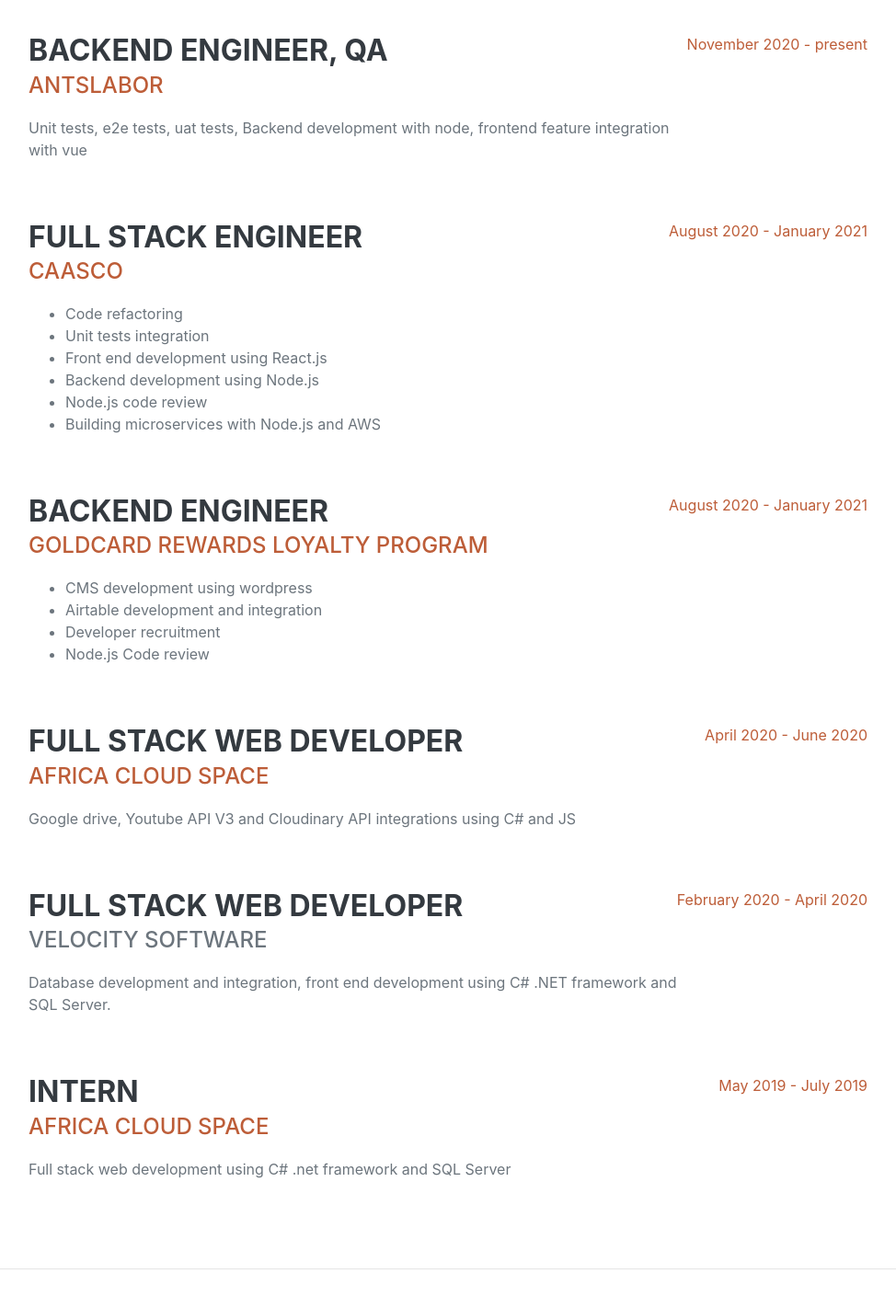
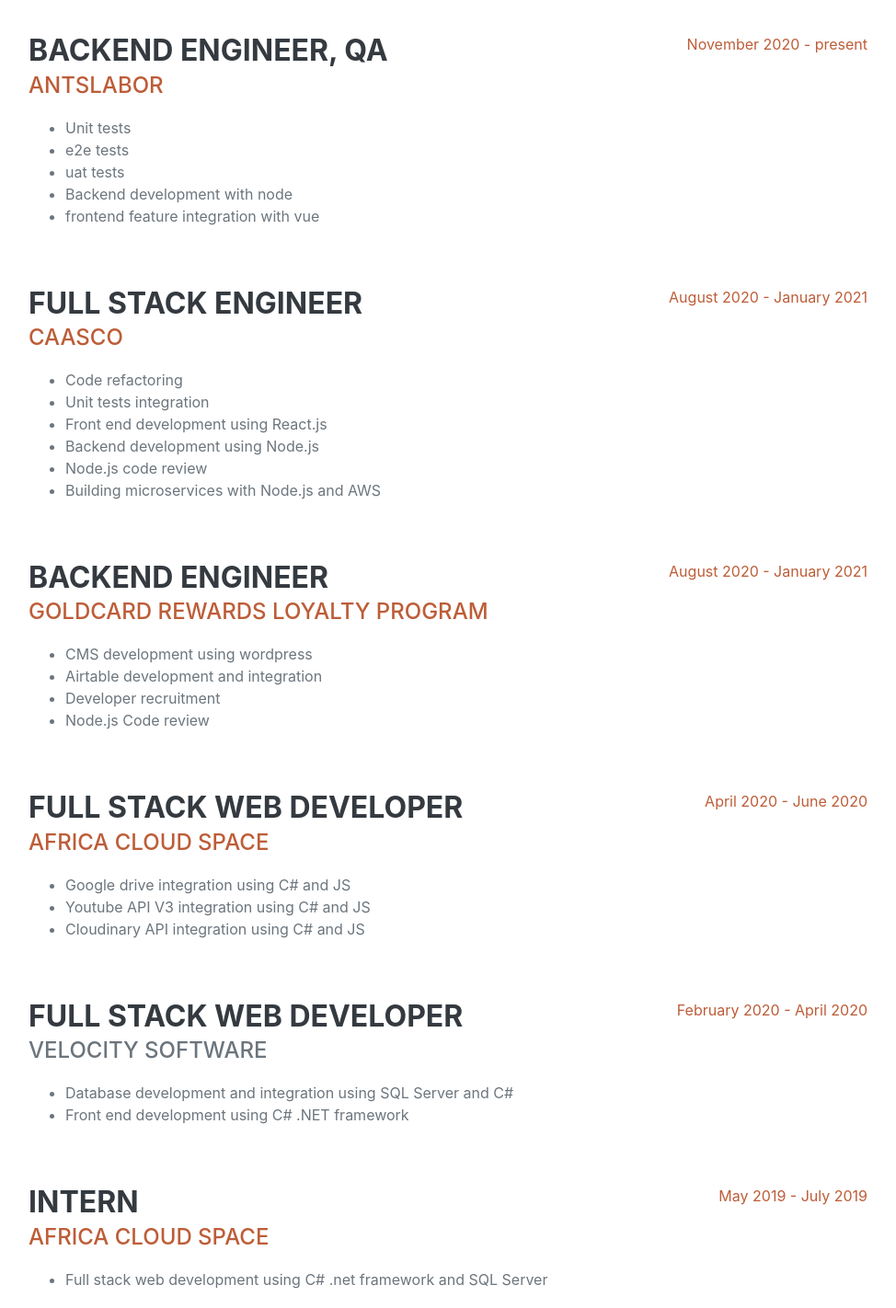
Before and after one commit to sa-w/sa-w.github.io, a plain HTML site: page index.html in a window 1280 px wide. Shown: the part 960-2382 px from the top of the page at 92% size, without its empty margins (289-1263 px from the left). Drawn offline with nearby package versions, Linux system fonts and the light colour scheme; a web font is replaced by a local one.

Commit message:
Update index.html
Added lists

```diff
--- a/index.html
+++ b/index.html
@@ -54,8 +54,8 @@
                     <a href="mailto:steveakhwale83@gmail.com">steveakhwale83@gmail.com</a>
                 </div>
                 <p class="lead mb-5">I am an avid software developer keen on industry standards and best practises in my
-                    craft. I leverage on the power of latest tools with a bias towards Microservices, NodeJS, React, AWS
-                    Amplify, dynamoDB and
+                    craft. I leverage on the power of latest tools with a bias towards Microservices, NodeJS, React, Vue, AWS
+                    Amplify, MongoDB, dynamoDB and
                     agile frameworks to realise robust deliverables. I have also incorporated C# .NET framework, MySQL
                     and SQL Server.
                     Notwithstanding my biases and the dynamic nature of my industry, I am ready to dig into any exciting
@@ -78,7 +78,13 @@
                     <div class="flex-grow-1">
                         <h3 class="mb-0">Backend engineer, QA</h3>
                         <div class="subheading mb-3"><a href="https://antslabor.com/">AntsLabor</a></div>
-                        <p>Unit tests, e2e tests, uat tests, Backend development with node, frontend feature integration with vue</p>
+                        <p><ul>
+                        <li>Unit tests</li>
+                        <li>e2e tests</li>
+                        <li>uat tests</li>
+                        <li>Backend development with node</li>
+                        <li>frontend feature integration with vue</li>
+                        </ul></p>
                     </div>
                     <div class="flex-shrink-0"><span class="text-primary">November 2020 - present</span></div>
                 </div>
@@ -114,7 +120,11 @@
                     <div class="flex-grow-1">
                         <h3 class="mb-0">Full stack Web Developer</h3>
                         <div class="subheading mb-3"><a href="https://africacloudspace.com/">Africa Cloud Space</a></div>
-                        <p> Google drive, Youtube API V3 and Cloudinary API integrations using C# and JS </p>
+                        <p><ul>
+                        <li>Google drive integration using C# and JS</li>
+                        <li>Youtube API V3 integration using C# and JS</li>
+                        <li>Cloudinary API integration using C# and JS</li>
+                        </ul></p>
                     </div>
                     <div class="flex-shrink-0"><span class="text-primary">April 2020 - June 2020</span></div>
                 </div>
@@ -122,8 +132,9 @@
                     <div class="flex-grow-1">
                         <h3 class="mb-0">Full stack web developer</h3>
                         <div class="subheading mb-3">Velocity Software</div>
-                        <p> Database development and integration, front end development using C# .NET framework and SQL
-                            Server. </p>
+                        <p><ul><li>Database development and integration using SQL Server and C#</li>
+                        <li>Front end development using C# .NET framework</li>
+                        </ul></p>
                     </div>
                     <div class="flex-shrink-0"><span class="text-primary">February 2020 - April 2020</span></div>
                 </div>
@@ -131,7 +142,7 @@
                     <div class="flex-grow-1">
                         <h3 class="mb-0">Intern</h3>
                         <div class="subheading mb-3"><a href="https://africacloudspace.com/">Africa Cloud Space</a></div>
-                        <p> Full stack web development using C# .net framework and SQL Server </p>
+                        <p><ul><li> Full stack web development using C# .net framework and SQL Server</li></ul> </p>
                     </div>
                     <div class="flex-shrink-0"><span class="text-primary">May 2019 - July 2019</span></div>
                 </div>
```
